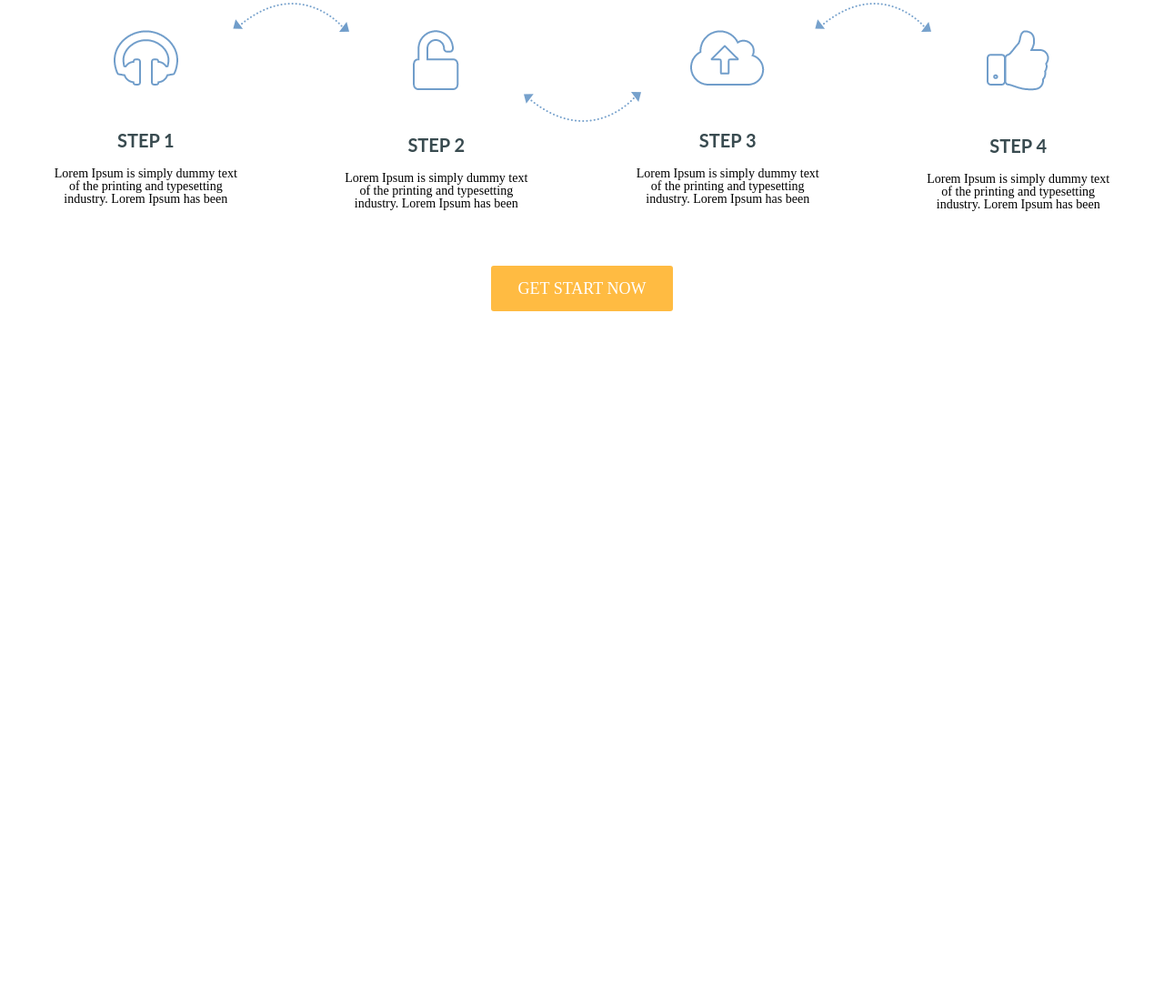
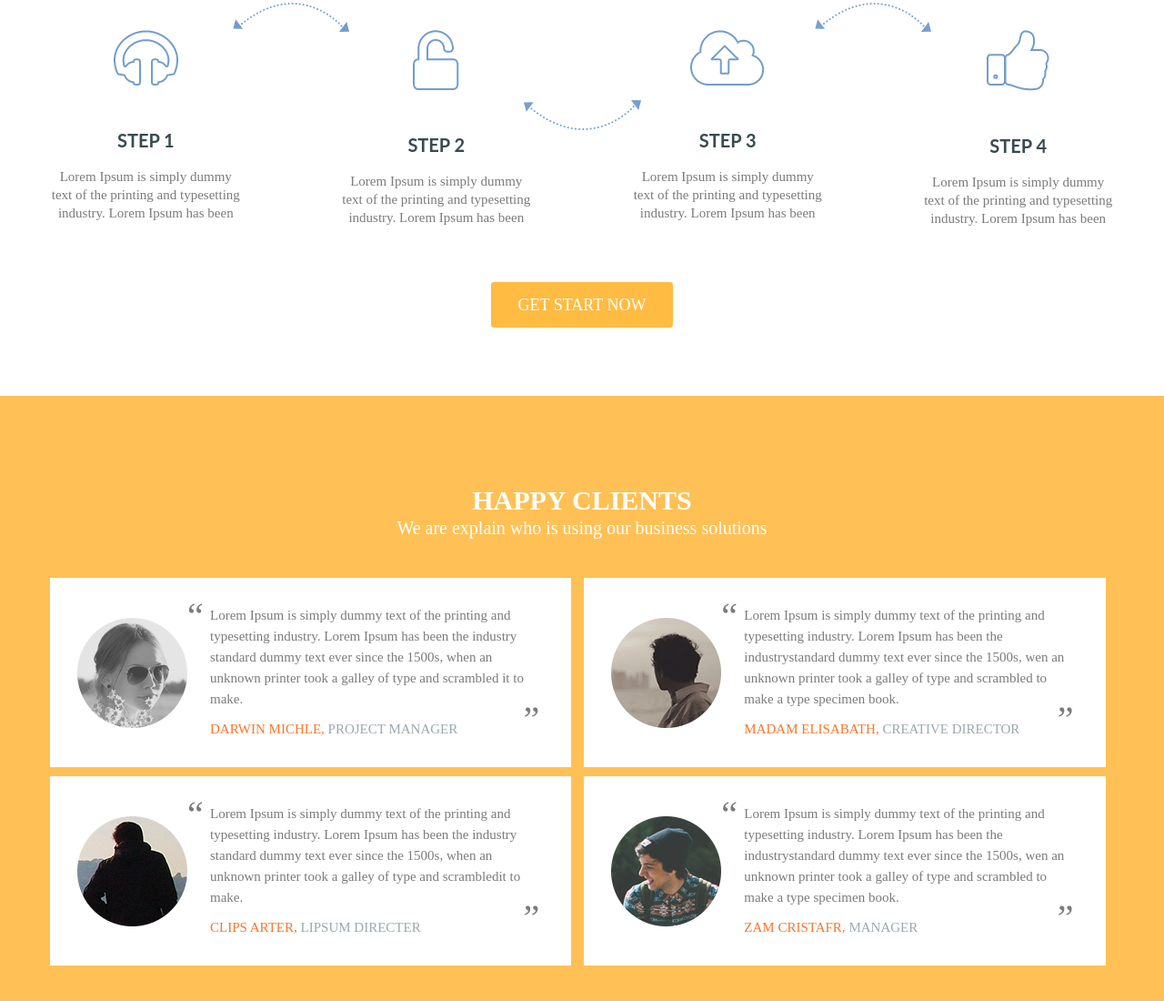
Before and after one commit to Vlad-Polyakov-24/business_site, a plain HTML site: page index.html in a window 1280 px wide. Shown: the part 2797-3897 px from the top of the page at 91% size. Before the commit the page ends 3214 px from the top, so only its background shows below. Drawn offline with nearby package versions, Linux system fonts and the light colour scheme.

Commit message:
finish 6th block

```diff
--- a/css/style.css
+++ b/css/style.css
@@ -479,7 +479,7 @@ p.b2 {
 .how__row {
 	display: flex;
 	justify-content: space-between;
-	margin: 0 0 60px;
+	margin: 0 0 60px 0;
 }
 .how__column {
 	flex: 0 1 18%;
@@ -508,7 +508,12 @@ p.b2 {
 	color: #394b50;
 	margin: 0 0 20px;
 	}
-.how__item-bottom-text {}
+.how__item-bottom-text {
+	font-size: 15px;
+	font-family: "OpenSans";
+	color: #7b7b7b;
+	line-height: 20px;
+}
 .how__item-button {}
 .how__btn {
 	padding: 0px 10px;
@@ -522,6 +527,85 @@ p.b2 {
 	display: none;
 }
 
+/*CLIENTS*/
+
+.clients {
+	background-color: #ffc155;
+	padding: 100px 0;
+}
+.clients__title {
+	margin: 0 0 40px 0;
+}
+.clients__title-h2 {
+	color: #fff;
+}
+.clients__title-subtitle {
+	color: #fff;
+}
+.clients__row {
+	display: flex;
+	flex-wrap: wrap;
+}
+.clients__column {
+	display: flex;
+	flex: 0 1 49%;
+	align-items: center;
+	background-color: #fff;
+	padding: 30px;
+
+}
+.clients__column:nth-child(1) {
+	margin: 0 7px 5px 0;
+}
+.clients__column:nth-child(2) {
+	margin: 0 0 5px 7px;
+}
+.clients__column:nth-child(3) {
+	margin: 5px 7px 0 0;
+}
+.clients__column:nth-child(4) {
+	margin: 5px 0 0 7px;
+}
+.clients__column-image {}
+.clients__column-body {}
+.clients__column-body-blockquote {}
+.blockquote {
+	margin: 0 0 0 25px;
+	font-size: 15px;
+	font-family: "OpenSans";
+	color: #7b7b7b;
+	line-height: 23px;
+
+}
+.blockquote p {
+	margin: 0 0 10px 0;
+	position: relative;
+}
+.blockquote p:before,
+.blockquote p:after {
+    position: absolute;
+    color: #7b7b7b;
+    font-size: 40px;
+    font-family: Times, sans-serif;
+}
+.blockquote p:before {
+    content: '“';
+    left: -25px;
+    top: 0;
+}
+.blockquote p:after {
+    content: '”';
+    right: 5px;
+    bottom: -22px;
+}
+.blockquote cite {
+	color: #99a9ae;
+	text-transform: uppercase;
+	font-style: normal;
+}
+.blockquote cite span {
+	color: #f6772c;
+}
 
 @media (max-width: 1100px) {
 	.btn {
@@ -629,6 +713,27 @@ p.b2 {
 	}
 }
 
+@media (max-width: 900px) {
+	.how {
+	    padding: 50px 0;
+	}
+	.clients__row {
+	    flex-direction: column;
+	}
+	.clients__column:nth-child(n) {
+		margin: 0 0 10px 0;
+	}
+	.clients__column:last-child {
+		margin: 0;
+	}
+	.how__row {
+	    margin: 0 0 40px 0;
+	}
+	.clients {
+	    padding: 50px 0;
+	}
+}
+
 @media (max-width: 767px) {
 	.compucter {
 	    transform: translate(0px, 0px);
@@ -732,10 +837,7 @@ p.b2 {
 	.how__row {
 	    flex-direction: column;
 	    align-items: center;
-	    margin: 0 0 20px;
-	}
-	.how {
-	    padding: 50px 0;
+	    margin: 0 0 20px 0;
 	}
 	.how__title {
 	    margin: 0 0 40px 0;
@@ -773,7 +875,7 @@ p.b2 {
 	    border-right: 7px solid transparent;
 	    border-top: 25px solid #76a1cc;
 	    border-top: 10px solid #76a1cc;
-		}
+	}
 
 }
 
@@ -804,7 +906,7 @@ p.b2 {
 	    margin: 0 0 25px 0;
 	}
 	.how__row {
-	    margin: 0 0 10px;
+	    margin: 0 0 10px 0;
 	}
 	.services__title {
 	    margin: 0 0 20px 0;
@@ -812,4 +914,10 @@ p.b2 {
 	.price__title {
 	    margin: 0 0 15px 0;
 	}
+	.clients__column {
+	    flex-direction: column;
+	}
+	.clients__column-image {
+	    margin: 0 0 15px 0;
+	}
 }
--- a/index.html
+++ b/index.html
@@ -376,6 +376,72 @@
 						</div>
 					</div>
 				</section>
+				<section class="clients">
+					<div class="container">
+						<div class="clients__title title">
+							<h2 class="clients__title-h2 h2title">
+								Happy Clients
+							</h2>
+							<div class="clients__title-subtitle subtitle">
+								We are explain who is using our business solutions
+							</div>
+						</div>
+						<div class="clients__row">
+							<div class="clients__column">
+								<div class="clients__column-image">
+									<img src="img/clients/client_1.png" alt="">
+								</div>
+								<div class="clients__column-body">
+									<div class="clients__column-body-blockquote">
+										<blockquote class="blockquote">
+											<p>Lorem Ipsum is simply dummy text of the printing and typesetting industry. Lorem Ipsum has been the industry standard dummy text ever since the 1500s, when an unknown printer took a galley of type and scrambled it to make.</p>
+											<cite><span>Darwin Michle,</span> Project manager</cite>
+										</blockquote>
+									</div>
+								</div>
+							</div>
+							<div class="clients__column">
+								<div class="clients__column-image">
+									<img src="img/clients/client_2.png" alt="">
+								</div>
+								<div class="clients__column-body">
+									<div class="clients__column-body-blockquote">
+										<blockquote class="blockquote">
+											<p>Lorem Ipsum is simply dummy text of the printing and typesetting industry. Lorem Ipsum has been the industrystandard dummy text ever since the 1500s, wen an unknown printer took a galley of type and scrambled to make a type specimen book.</p>
+											<cite><span>Madam Elisabath,</span> Creative Director</cite>
+										</blockquote>
+									</div>
+								</div>
+							</div>
+							<div class="clients__column">
+								<div class="clients__column-image">
+									<img src="img/clients/client_3.png" alt="">
+								</div>
+								<div class="clients__column-body">
+									<div class="clients__column-body-blockquote">
+										<blockquote class="blockquote">
+											<p>Lorem Ipsum is simply dummy text of the printing and typesetting industry. Lorem Ipsum has been the industry standard dummy text ever since the 1500s, when an unknown printer took a galley of type and scrambledit to make.</p>
+											<cite><span>Clips arter,</span> Lipsum directer</cite>
+										</blockquote>
+									</div>
+								</div>
+							</div>
+							<div class="clients__column">
+								<div class="clients__column-image">
+									<img src="img/clients/client_4.png" alt="">
+								</div>
+								<div class="clients__column-body">
+									<div class="clients__column-body-blockquote">
+										<blockquote class="blockquote">
+											<p>Lorem Ipsum is simply dummy text of the printing and typesetting industry. Lorem Ipsum has been the industrystandard dummy text ever since the 1500s, wen an unknown printer took a galley of type and scrambled to make a type specimen book.</p>
+											<cite><span>zam cristafr,</span> manager</cite>
+										</blockquote>
+									</div>
+								</div>
+							</div>
+						</div>
+					</div>
+				</section>
 			</div>
 		</main>
 	</div>
```
Also changed, not shown: img/clients/client_1.png (added), img/clients/client_2.png (added), img/clients/client_3.png (added), img/clients/client_4.png (added).
